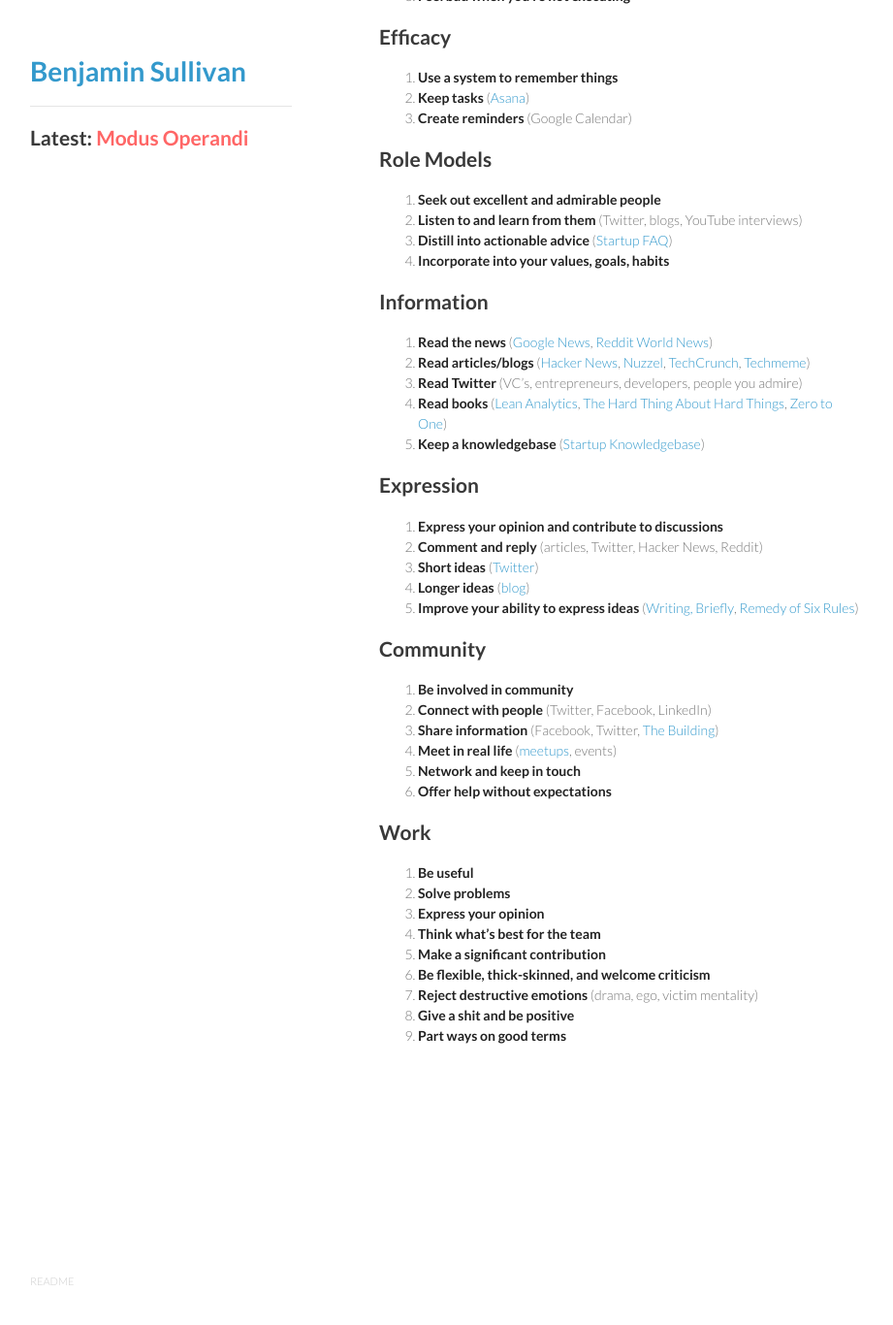
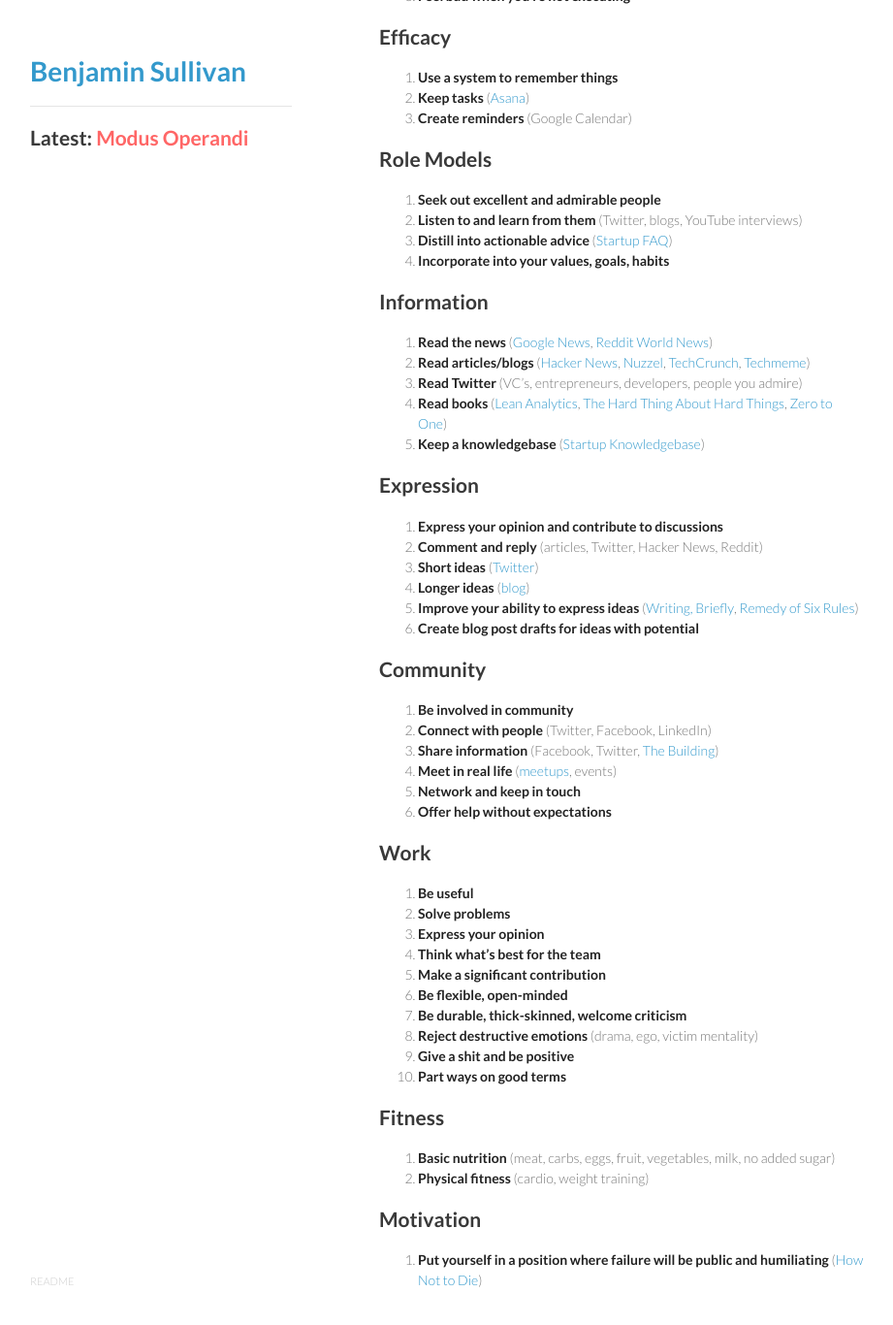
Before and after one commit to bnjs/bnjs.github.io, a Jekyll site: the page built from _posts/2014-09-13-modus-operandi.md, in a window 1280 px wide and 1400 px high, scrolled down 692 px. Shown: the top 1366 px of the window at 97% size, without its empty margins (179-1100 px from the left). Built offline with Jekyll 4.4.1, drawn with Linux system fonts in a browser that asks for light colours; nearby versions of some CDN libraries; before the commit the page ends 1840 px from its top, so only the background shows below that.

Commit message:
Update modus operandi: Work, Fitness, Motivation

```diff
--- a/_posts/2014-09-13-modus-operandi.md
+++ b/_posts/2014-09-13-modus-operandi.md
@@ -62,6 +62,7 @@ permalink: modus-operandi
 3. **Short ideas** ([Twitter](https://twitter.com/bnjs))
 4. **Longer ideas** ([blog](http://www.bnjs.co))
 5. **Improve your ability to express ideas** ([Writing, Briefly](http://www.paulgraham.com/writing44.html), [Remedy of Six Rules](http://en.wikipedia.org/wiki/Politics_and_the_English_Language#Remedy_of_Six_Rules))
+6. **Create blog post drafts for ideas with potential**
 
 
 ## Community
@@ -80,7 +81,17 @@ permalink: modus-operandi
 3. **Express your opinion**
 4. **Think what's best for the team**
 5. **Make a significant contribution**
-6. **Be flexible, thick-skinned, and welcome criticism**
-7. **Reject destructive emotions** (drama, ego, victim mentality)
-8. **Give a shit and be positive**
-9. **Part ways on good terms**
+6. **Be flexible, open-minded**
+7. **Be durable, thick-skinned, welcome criticism**
+8. **Reject destructive emotions** (drama, ego, victim mentality)
+9. **Give a shit and be positive**
+10. **Part ways on good terms**
+
+## Fitness
+
+1. **Basic nutrition** (meat, carbs, eggs, fruit, vegetables, milk, no added sugar)
+2. **Physical fitness** (cardio, weight training)
+
+## Motivation
+
+1. **Put yourself in a position where failure will be public and humiliating** ([How Not to Die](http://www.paulgraham.com/die.html))
```
